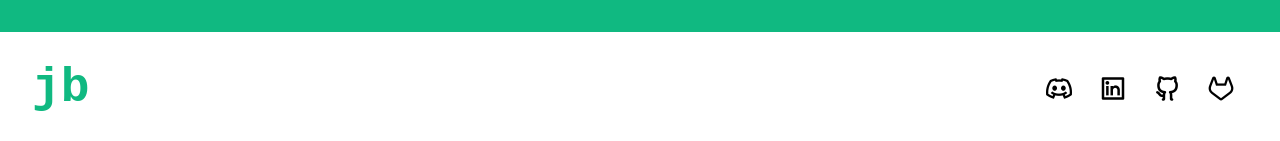
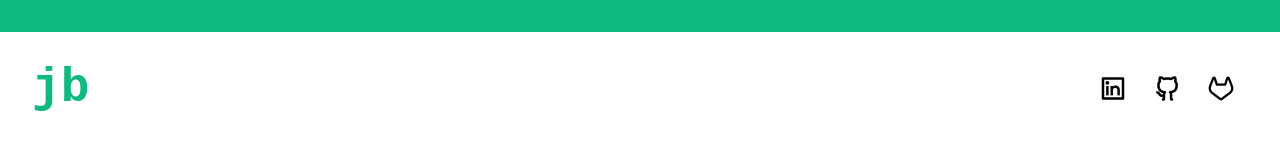
Before and after one commit to jagannathBhat/bhat.dev, a React (Create React App) app: page / in a window 1280 px wide. Shown: the part 3376-3517 px from the top of the page. Built offline with nearby package versions, Linux system fonts and the light colour scheme.

Commit message:
remove discord from footer

```diff
--- a/src/components/Footer/index.js
+++ b/src/components/Footer/index.js
@@ -1,11 +1,13 @@
 import React from 'react'
 import { SOCIALS } from '../constants'
+
+const socials = SOCIALS.filter((item) => item.icon !== 'ri-discord-line')
 
 const Footer = () => (
   <div className='flex items-center justify-between p-8'>
     <h1 className='alt-font font-bold mr-4 text-5xl text-green-500'>jb</h1>
     <div className='text-3xl'>
-      {SOCIALS.map((social, index) => (
+      {socials.map((social, index) => (
         <a key={index} href={social.link} rel='noreferrer' target='_blank'>
           <i className={`mx-3 ${social.icon}`}></i>
         </a>
```
